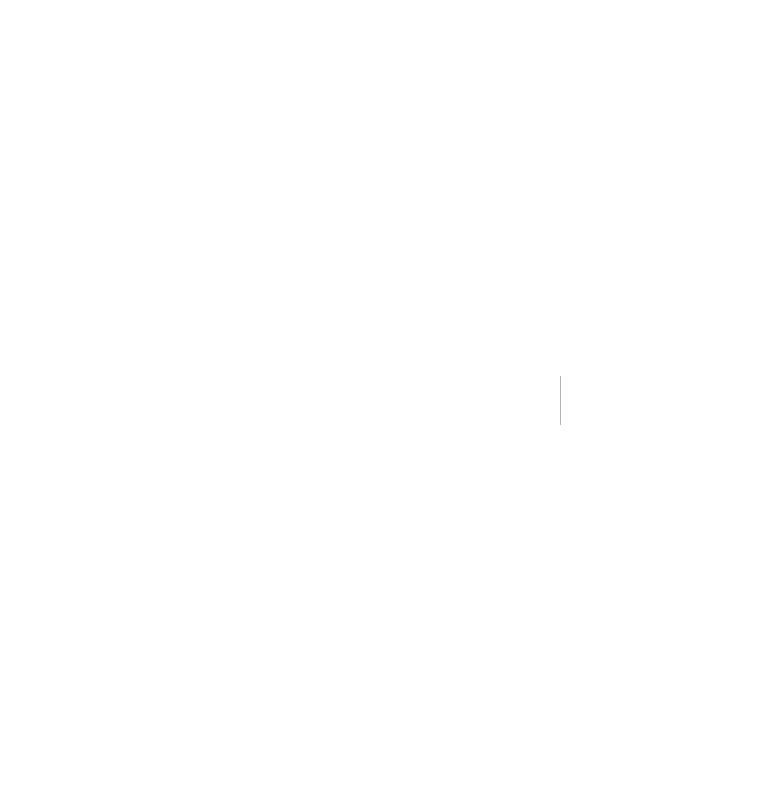
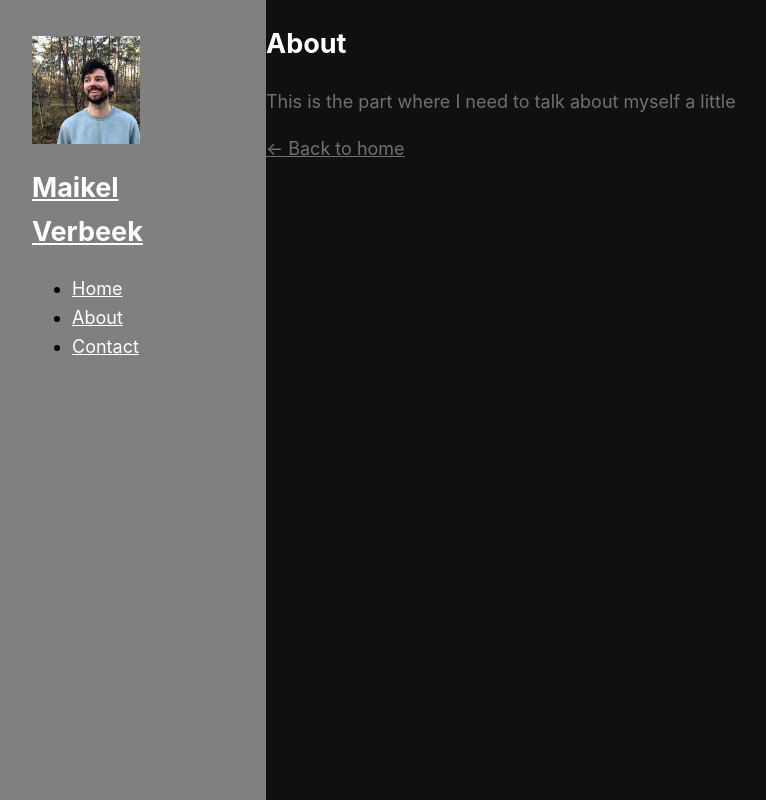
Before and after one commit to MaikelDesign/nextjs-blog, a Next.js app: page /about in a window 1280 px wide. Before the commit this address had no page. Shown: the whole page, without its empty margins (4-770 px from the left). Built offline with nearby package versions, Linux system fonts and the light colour scheme.

Commit message:
package upgrades, pages added, links refined

```diff
--- a/package.json
+++ b/package.json
@@ -17,7 +17,7 @@
     "cwd": "^0.10.0",
     "date-fns": "^2.29.3",
     "gray-matter": "^4.0.3",
-    "next": "latest",
+    "next": "14.1.0",
     "react": "18.2.0",
     "react-dom": "18.2.0",
     "remark": "^14.0.2",
--- a/src/components/sidebar/index.js
+++ b/src/components/sidebar/index.js
@@ -4,12 +4,10 @@ import Image from 'next/image'
 
 const name = 'Maikel Verbeek'
 
-
 const NavSideBar = () => {
   return (
     <StyledNav>
       <header >
-
         <>
           <Link href="/">
             <Image
@@ -21,7 +19,7 @@ const NavSideBar = () => {
             />
           </Link>
           <h2>
-            <StyledLink href="/" >
+            <StyledLink href="/">
               {name}
             </StyledLink>
           </h2>
@@ -30,7 +28,13 @@ const NavSideBar = () => {
       </header>
       <ul>
         <li>
-          <StyledLink href="#">Home</StyledLink>
+          <StyledLink href="/">Home</StyledLink>
+        </li>
+        <li>
+          <StyledLink href="/about">About</StyledLink>
+        </li>
+        <li>
+          <StyledLink href="/contact">Contact</StyledLink>
         </li>
       </ul>
     </StyledNav>
--- a/src/components/sidebar/style.js
+++ b/src/components/sidebar/style.js
@@ -7,9 +7,8 @@ export const StyledNav = styled.nav`
     height: 100vh;
     padding: 2rem;
 `
-
 export const StyledLink = styled(Link)(
   () => css`
-    color: white;
-`
+   color: white;
+    `
 )
--- /dev/null
+++ b/src/pages/about.js
@@ -0,0 +1,15 @@
+import DefaultTemplate from '../templates/default'
+
+export default function About() {
+
+  return (
+    <DefaultTemplate>
+      <section>
+        <h1>About</h1>
+        <p>This is the part where I need to talk about myself a little</p>
+      </section>
+    </DefaultTemplate>
+  )
+
+
+}
--- a/src/pages/index.js
+++ b/src/pages/index.js
@@ -12,10 +12,9 @@ export async function getStaticProps() {
   }
 }
 
-
 export default function Index({ allPostsData }) {
   return (
-    <DefaultTemplate home>
+    <DefaultTemplate page="home">
       <section>
         <h1>Design. Tech. Humans.</h1>
         <p>A little blog with short stories based on exprience, knowledge and thoughts.</p>
--- a/src/templates/default.js
+++ b/src/templates/default.js
@@ -6,7 +6,7 @@ import NavSideBar from '../components/sidebar'
 
 export const siteTitle = 'Next.js Sample Website'
 
-export default function DefaultTemplate({children, home}){
+export default function DefaultTemplate({children, page}){
   return(
     <>
       <Head>
@@ -32,10 +32,8 @@ export default function DefaultTemplate({children, home}){
             {children}
             {/* <Analytics /> */}
           </StyledMain>
-          {!home && (
-            <div >
-              <Link href="/">← Back to home</Link>
-            </div>
+          {page !== 'home' && (
+            <Link href="/">← Back to home</Link>
           )}
         </StyledPageContent>
       </StyledLayout>
```
Also changed, not shown: src/pages/contact.js (added, +12 -0 lines), 1 other file (tests, documents, lock files or other folders).
